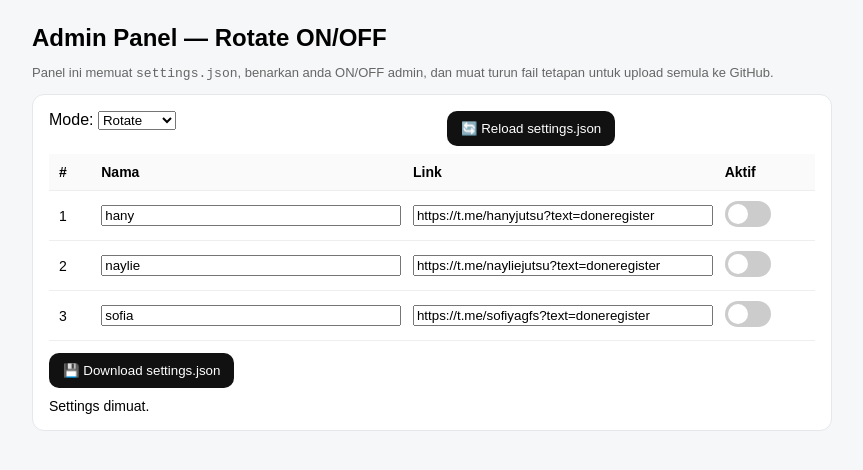
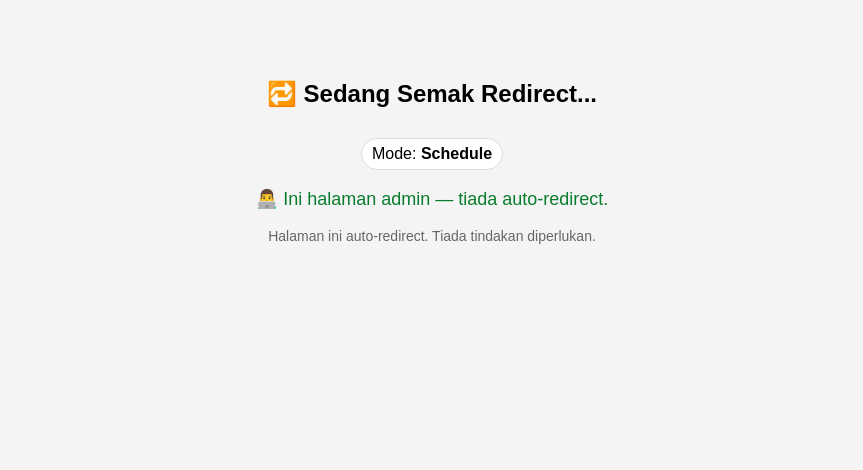
Before and after one commit to PallassX/telegram-rotator, a plain HTML site: page admin.html in a window 1280 px wide. Shown: the whole page, without its empty margins (208-1071 px from the left). Drawn offline with Linux system fonts and the light colour scheme.

Commit message:
Update admin.html

```diff
--- a/admin.html
+++ b/admin.html
@@ -2,143 +2,93 @@
 <html lang="ms">
 <head>
   <meta charset="UTF-8" />
-  <title>Admin Panel — Rotate ON/OFF</title>
+  <title>Redirect Telegram | Auto Rotate / Slot Masa</title>
   <meta name="viewport" content="width=device-width, initial-scale=1.0">
   <style>
-    body{font-family:Arial,sans-serif;background:#f6f7f9;padding:24px;max-width:800px;margin:auto;}
-    h2{margin:0 0 12px}
-    .card{background:#fff;border:1px solid #e5e7eb;border-radius:12px;padding:16px;margin-top:12px}
-    table{width:100%;border-collapse:collapse;margin-top:8px}
-    th,td{border-bottom:1px solid #eee;padding:10px;text-align:left;font-size:14px}
-    th{background:#fafafa}
-    .row{display:grid;grid-template-columns:1fr 1fr;gap:12px}
-    @media (max-width:700px){.row{grid-template-columns:1fr}}
-    button{cursor:pointer;border:0;background:#111;color:#fff;border-radius:10px;padding:10px 14px}
-    .muted{color:#666;font-size:13px}
-    .switch{position:relative;display:inline-block;width:46px;height:26px}
-    .switch input{display:none}
-    .slider{position:absolute;cursor:pointer;top:0;left:0;right:0;bottom:0;background:#ccc;transition:.2s;border-radius:999px}
-    .slider:before{position:absolute;content:"";height:20px;width:20px;left:3px;bottom:3px;background:white;transition:.2s;border-radius:50%}
-    input:checked + .slider{background:#0a7c2f}
-    input:checked + .slider:before{transform:translateX(20px)}
-    .status{margin-top:10px;font-size:14px}
+    body { font-family: Arial, sans-serif; background:#f4f4f4; padding:24px; max-width:720px; margin:auto; text-align:center; }
+    h2 { margin-top:56px; }
+    .status { font-size:18px; margin-top:18px; color:#0a7c2f; }
+    .error { color:#b00020; }
+    .muted { color:#666; font-size:14px; margin-top:6px; }
+    .badge { display:inline-block; margin-top:10px; padding:6px 10px; border-radius:999px; background:#fff; border:1px solid #ddd; }
   </style>
 </head>
 <body>
-  <h2>Admin Panel — Rotate ON/OFF</h2>
-  <p class="muted">Panel ini memuat <code>settings.json</code>, benarkan anda ON/OFF admin, dan muat turun fail tetapan untuk upload semula ke GitHub.</p>
-
-  <div class="card">
-    <div class="row">
-      <div>
-        <label>Mode:</label>
-        <select id="modeSel">
-          <option value="rotate">Rotate</option>
-          <option value="schedule">Schedule</option>
-        </select>
-      </div>
-      <div>
-        <label>&nbsp;</label>
-        <button id="refreshBtn">🔄 Reload settings.json</button>
-      </div>
-    </div>
-
-    <table>
-      <thead>
-        <tr><th>#</th><th>Nama</th><th>Link</th><th>Aktif</th></tr>
-      </thead>
-      <tbody id="adminTbody"></tbody>
-    </table>
-
-    <div style="margin-top:12px;display:flex;gap:8px;flex-wrap:wrap">
-      <button id="downloadBtn">💾 Download settings.json</button>
-    </div>
-
-    <div id="status" class="status"></div>
-  </div>
+  <h2>🔁 Sedang Semak Redirect...</h2>
+  <div class="badge">Mode: <strong id="modeLabel">-</strong></div>
+  <p class="status" id="status">⏳ Memeriksa tetapan...</p>
+  <p class="muted">Halaman ini auto‑redirect. Tiada tindakan diperlukan.</p>
 
   <script>
-    let settings = { mode:"rotate", rotationAdmins:[], timeSlots:[] };
+    // ====== Ambil data dari localStorage (diset melalui admin panel) ======
+    const mode = localStorage.getItem("mode") || "schedule";              // 'schedule' | 'rotate'
+    const timeSlots = JSON.parse(localStorage.getItem("timeSlots") || "[]");
+    const rotationAdmins = JSON.parse(localStorage.getItem("rotationAdmins") || "[]");
+    let rotationIndex = parseInt(localStorage.getItem("rotationIndex") || "0", 10);
 
-    const modeSel     = document.getElementById('modeSel');
-    const adminTbody  = document.getElementById('adminTbody');
-    const refreshBtn  = document.getElementById('refreshBtn');
-    const downloadBtn = document.getElementById('downloadBtn');
-    const statusEl    = document.getElementById('status');
+    // UI kecil
+    const modeLabel = document.getElementById("modeLabel");
+    const statusEl  = document.getElementById("status");
+    modeLabel.textContent = mode.charAt(0).toUpperCase() + mode.slice(1);
 
-    async function loadSettings(){
-      statusEl.textContent = "Memuat settings.json...";
-      try{
-        const res = await fetch('settings.json?_=' + Date.now());
-        if(!res.ok) throw new Error('Gagal load settings.json');
-        settings = await res.json();
-        if(!Array.isArray(settings.rotationAdmins)) settings.rotationAdmins = [];
-        if(!Array.isArray(settings.timeSlots)) settings.timeSlots = [];
-        modeSel.value = settings.mode || 'rotate';
-        renderAdmins();
-        statusEl.textContent = "Settings dimuat.";
-      }catch(e){
-        statusEl.textContent = "❌ Tidak dapat memuat settings.json";
-        console.error(e);
+    function saveRotationIndex(){ localStorage.setItem("rotationIndex", String(rotationIndex)); }
+
+    // ====== AUTO-ROTATE (Mode: Rotate) ======
+    function autoRotateIfNeeded() {
+      if (mode !== "rotate") return false;                       // bukan rotate
+      if (!Array.isArray(rotationAdmins) || rotationAdmins.length === 0) return false;
+
+      rotationIndex = (rotationIndex + 1) % rotationAdmins.length;
+      saveRotationIndex();
+
+      const adm = rotationAdmins[rotationIndex];
+      if (!adm || !adm.link) return false;
+
+      statusEl.classList.remove("error");
+      statusEl.textContent = `🔁 Rotate ke: ${adm.name || "Admin"} (index ${rotationIndex}) — redirect sekarang...`;
+      setTimeout(() => { window.location.href = adm.link; }, 400);
+      return true;
+    }
+
+    // ====== AUTO-SCHEDULE (Mode: Schedule) ======
+    function autoRedirectBySchedule() {
+      const now = new Date();
+      const malaysiaTime = new Date(now.toLocaleString("en-US", { timeZone: "Asia/Kuala_Lumpur" }));
+      const current = malaysiaTime.toTimeString().slice(0, 5); // HH:MM
+      const today = malaysiaTime.toISOString().split("T")[0];  // yyyy-mm-dd
+      const currentDay = ["Ahad","Isnin","Selasa","Rabu","Khamis","Jumaat","Sabtu"][malaysiaTime.getDay()];
+
+      const match = timeSlots.find(slot => {
+        if (!slot) return false;
+        if (slot.type === "byTime")  return current >= slot.start && current <= slot.end;
+        if (slot.type === "byDay")   return slot.day === currentDay && current >= slot.start && current <= slot.end;
+        if (slot.type === "byDate")  return slot.date === today && current >= slot.start && current <= slot.end;
+        return false;
+      });
+
+      if (match) {
+        statusEl.classList.remove("error");
+        statusEl.textContent = `✅ Redirect ke ${match.name} (${current}, ${today})`;
+        setTimeout(() => { window.location.href = match.link; }, 1000);
+      } else {
+        statusEl.classList.add("error");
+        statusEl.textContent = `❌ Tiada admin aktif sekarang (${current}, ${today})`;
       }
     }
 
-    function renderAdmins(){
-      adminTbody.innerHTML = '';
-      settings.rotationAdmins.forEach((adm, i)=>{
-        const tr = document.createElement('tr');
-        tr.innerHTML = `
-          <td>${i+1}</td>
-          <td><input type="text" value="${adm.name || ''}" data-idx="${i}" data-field="name" style="width:100%"></td>
-          <td><input type="text" value="${adm.link || ''}" data-idx="${i}" data-field="link" style="width:100%"></td>
-          <td>
-            <label class="switch">
-              <input type="checkbox" ${adm.active ? 'checked' : ''} data-idx="${i}" data-field="active">
-              <span class="slider"></span>
-            </label>
-          </td>
-        `;
-        adminTbody.appendChild(tr);
-      });
+    // ====== BOOT ======
+    (function boot(){
+      // Jangan auto-redirect di admin page
+      const isAdminPage = window.location.pathname.includes("admin.html");
+      if (isAdminPage) {
+        statusEl.textContent = "👨‍💻 Ini halaman admin — tiada auto-redirect.";
+        return;
+      }
 
-      // bind changes
-      adminTbody.querySelectorAll('input[type="text"]').forEach(inp=>{
-        inp.addEventListener('input', (e)=>{
-          const idx = parseInt(e.target.dataset.idx,10);
-          const field = e.target.dataset.field;
-          settings.rotationAdmins[idx][field] = e.target.value;
-        });
-      });
-      adminTbody.querySelectorAll('input[type="checkbox"]').forEach(inp=>{
-        inp.addEventListener('change', (e)=>{
-          const idx = parseInt(e.target.dataset.idx,10);
-          settings.rotationAdmins[idx].active = e.target.checked;
-        });
-      });
-    }
-
-    modeSel.addEventListener('change', ()=>{
-      settings.mode = modeSel.value;
-    });
-
-    refreshBtn.addEventListener('click', loadSettings);
-
-    downloadBtn.addEventListener('click', ()=>{
-      // siapkan blob untuk download
-      const blob = new Blob([JSON.stringify(settings, null, 2)], {type:'application/json'});
-      const url  = URL.createObjectURL(blob);
-      const a    = document.createElement('a');
-      a.href = url;
-      a.download = 'settings.json';
-      document.body.appendChild(a);
-      a.click();
-      a.remove();
-      URL.revokeObjectURL(url);
-      statusEl.textContent = "✅ settings.json dimuat turun. Sila upload/replace ke GitHub Pages repo anda.";
-    });
-
-    // boot
-    loadSettings();
+      // Public page behaviour
+      const rotated = autoRotateIfNeeded();   // cuba rotate jika mode=rotate
+      if (!rotated) autoRedirectBySchedule(); // kalau tak, cuba ikut slot masa
+    })();
   </script>
 </body>
 </html>
```
